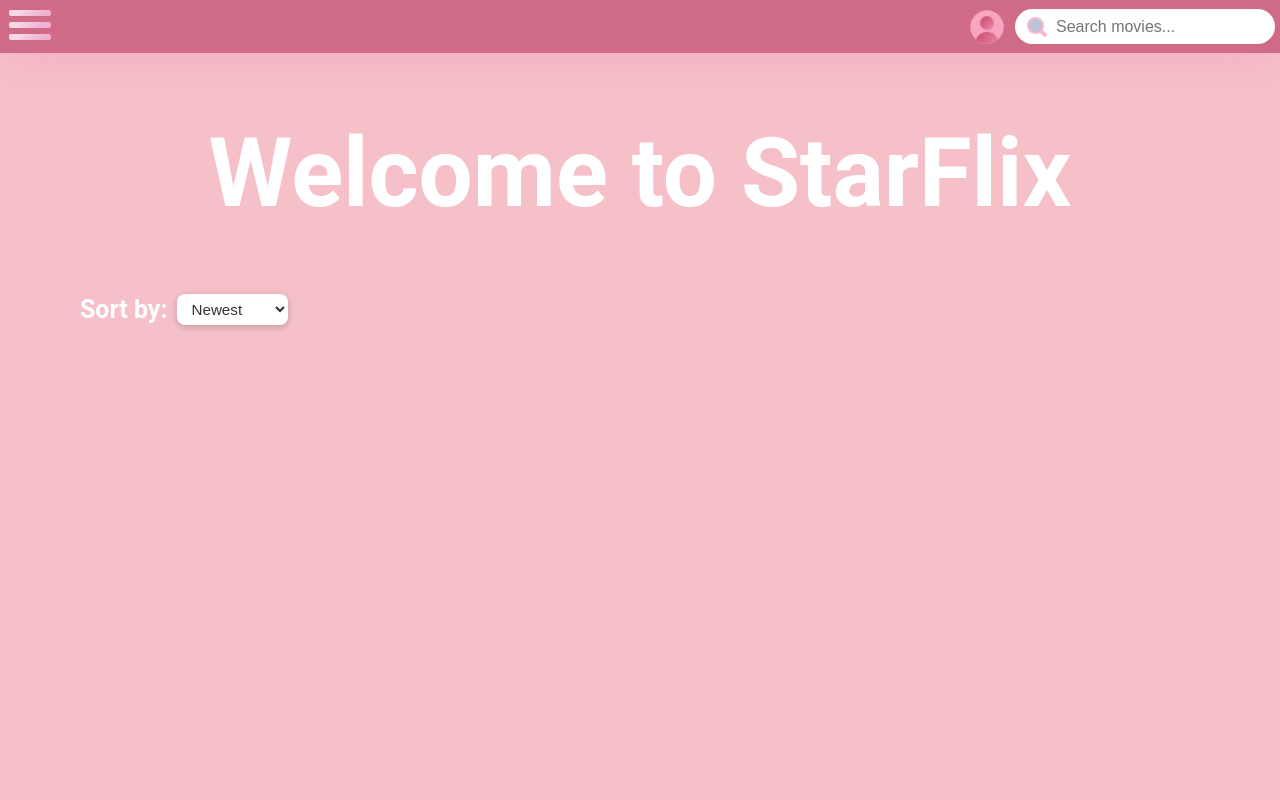
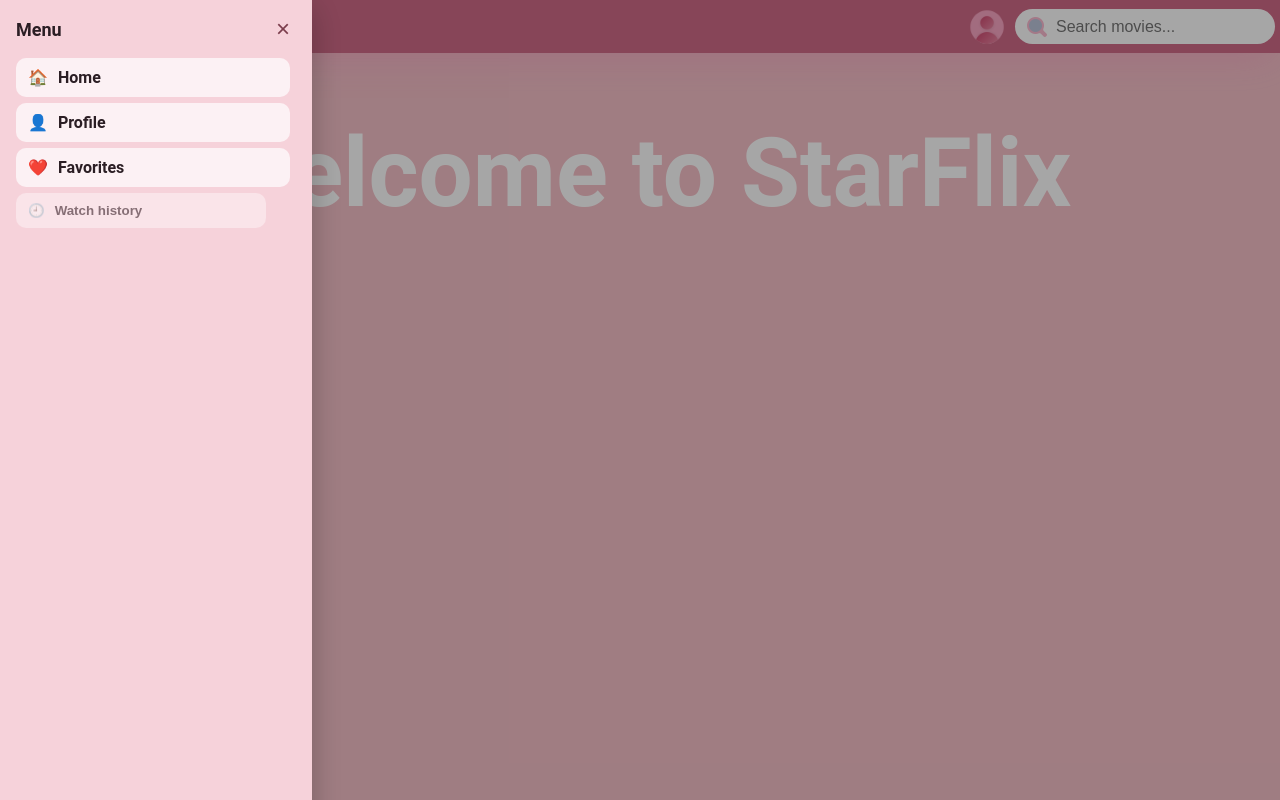
Before and after one commit to xDewitjuh/StarFlix, a website: page frontend/index.html in a window 1280 px wide. Both pictures are taken after a click on the button 30 px from the left and 26 px from the top of the page. Drawn offline with Linux system fonts and the light colour scheme; no server answers.

Commit message:
Add working sidebar menu with navigation and improved layout

```diff
--- a/frontend/css/main.css
+++ b/frontend/css/main.css
@@ -20,7 +20,20 @@ header {
 #menu-button {
   background: none;
   border: none;
+   cursor: pointer;
+  transition: transform 0.2s ease, opacity 0.2s ease;
 }
+
+#menu-button:hover {
+  transform: scale(1.1);
+  opacity: 0.85;
+}
+
+#menu-button:active {
+  transform: scale(0.95);
+  opacity: 0.75;
+}
+
 #search-container {
   display: flex;
   align-items: center;
@@ -924,3 +937,135 @@ input[type="password"] {
   font-weight: 400;      /* keep this regular weight */
   margin-top: 0;         /* remove extra spacing above */
 }
+
+/* === Drawer (slide-out sidebar) === */
+.drawer {
+  position: fixed;
+  inset: 0;
+  pointer-events: none;
+  z-index: 1000;
+}
+
+.drawer__overlay {
+  position: absolute;
+  inset: 0;
+  background: rgba(0, 0, 0, 0.35);
+  opacity: 0;
+  transition: opacity .2s ease;
+  border: 0;
+}
+
+.drawer__panel {
+  position: absolute;
+  top: 0;
+  left: 0;
+  height: 100%;
+  width: 280px;
+  max-width: 86vw;
+  background: #f6d2da;              /* matches your pink theme */
+  box-shadow: 0 10px 30px rgba(0,0,0,.25);
+transform: translateX(-105%);
+  transition: transform .25s ease;
+  display: flex;
+  flex-direction: column;
+  padding: 16px;
+}
+
+.drawer {
+  overflow-x: hidden;
+}
+
+
+.drawer--open {
+  pointer-events: auto;
+}
+
+.drawer--open .drawer__overlay {
+  opacity: 1;
+}
+
+.drawer--open .drawer__panel {
+  transform: translateX(0);
+}
+
+.drawer__header {
+  display: flex;
+  align-items: center;
+  justify-content: space-between;
+  margin-bottom: 8px;
+}
+
+.drawer__title {
+  margin: 0;
+  font-size: 1.125rem;
+  font-weight: 700;
+  color: #2b1e24;
+}
+
+.drawer__close {
+  appearance: none;
+  background: transparent;
+  border: none;
+  font-size: 1.5rem;
+  line-height: 1;
+  cursor: pointer;
+  color: #7b3d4c;
+}
+
+.drawer__list {
+  list-style: none;
+  margin: 8px 0 0;
+  padding: 0;
+  display: grid;
+  gap: 6px;
+}
+
+.drawer__link {
+  display: flex;
+  align-items: center;
+  gap: 10px;
+  width: 100%;
+  padding: 10px 12px;
+  border-radius: 10px;
+  text-decoration: none;
+  background: rgba(255,255,255,0.7);
+  color: #2b1e24;
+  font-weight: 600;
+  border: none; /* also used on <button> variant */
+  cursor: pointer;
+  max-width: 250px;
+}
+
+.drawer__link:hover {
+  background: rgba(255,255,255,0.9);
+}
+
+.drawer__link[aria-current="page"] {
+  outline: 2px solid #a24e62; /* active page indicator */
+  background: #fff;
+}
+
+.drawer__link--disabled {
+  opacity: .55;
+  cursor: not-allowed;
+}
+
+/* Optional: lock scroll when drawer is open */
+.body--lock-scroll {
+  overflow: hidden;
+}
+
+/* Container that holds the menu links */
+#side-menu {
+  display: flex;
+  flex-direction: column;
+  align-items: center; /* Centers the buttons horizontally */
+  padding: 1rem;       /* Adds space around them */
+}
+
+/* Each menu link/button */
+.menu-item {
+  width: 80%; /* Keeps them within the menu with some margin */
+  margin: 0.5rem 0;
+  text-align: left;
+}
--- a/frontend/index.html
+++ b/frontend/index.html
@@ -26,6 +26,31 @@
         <h1>Welcome to StarFlix</h1>
     </div>
 
+<!-- Slide-out menu drawer -->
+<nav id="app-drawer" class="drawer" aria-hidden="true">
+  <button class="drawer__overlay" tabindex="-1" aria-label="Close menu"></button>
+
+  <div class="drawer__panel" role="dialog" aria-modal="true" aria-label="Main menu">
+    <div class="drawer__header">
+      <h2 class="drawer__title">Menu</h2>
+      <button class="drawer__close" type="button" aria-label="Close menu">×</button>
+    </div>
+
+    <ul class="drawer__list">
+      <li><a href="/"            class="drawer__link" data-route="/">🏠 <span>Home</span></a></li>
+      <li><a href="/profile.html" class="drawer__link" data-route="/profile.html">👤 <span>Profile</span></a></li>
+      <li><a href="/favorites.html" class="drawer__link" data-route="/favorites.html">❤️ <span>Favorites</span></a></li>
+      <li>
+        <button class="drawer__link drawer__link--disabled" type="button" title="Coming soon">
+          🕘 <span>Watch history</span>
+        </button>
+      </li>
+    </ul>
+  </div>
+</nav>
+
+
+
 <!-- Sorting controls -->
 <div class="sort-controls">
   <label for="sort-select">Sort by:</label>
@@ -41,6 +66,8 @@
     </div>
 
     <script src="js/session.js"></script>
+    <script src="js/menu.js" defer></script>
+
 
 </body>
 
--- /dev/null
+++ b/frontend/js/menu.js
@@ -0,0 +1,68 @@
+// frontend/js/menu.js
+(() => {
+  const drawer = document.getElementById('app-drawer');
+  const overlay = drawer?.querySelector('.drawer__overlay');
+  const panel   = drawer?.querySelector('.drawer__panel');
+  const closeBtn = drawer?.querySelector('.drawer__close');
+  const listLinks = [...drawer?.querySelectorAll('.drawer__link') || []];
+
+  const opener = document.getElementById('menu-button');
+
+  if (!drawer || !opener) return;
+
+  // Track previous focus to return to it on close
+  let lastFocused = null;
+
+  function openDrawer() {
+    lastFocused = document.activeElement;
+    document.body.classList.add('body--lock-scroll');
+    drawer.classList.add('drawer--open');
+    drawer.setAttribute('aria-hidden', 'false');
+    opener.setAttribute('aria-expanded', 'true');
+
+    // Focus the first focusable element inside the panel
+    const focusable = panel.querySelector('button, a, [tabindex]:not([tabindex="-1"])');
+    (focusable || closeBtn || panel).focus();
+  }
+
+  function closeDrawer() {
+    document.body.classList.remove('body--lock-scroll');
+    drawer.classList.remove('drawer--open');
+    drawer.setAttribute('aria-hidden', 'true');
+    opener.setAttribute('aria-expanded', 'false');
+    if (lastFocused && typeof lastFocused.focus === 'function') {
+      lastFocused.focus();
+    }
+  }
+
+  // Open/close handlers
+  opener.addEventListener('click', openDrawer);
+  overlay?.addEventListener('click', closeDrawer);
+  closeBtn?.addEventListener('click', closeDrawer);
+
+  // ESC to close
+  document.addEventListener('keydown', (e) => {
+    if (e.key === 'Escape' && drawer.classList.contains('drawer--open')) {
+      e.preventDefault();
+      closeDrawer();
+    }
+  });
+
+  // Close when clicking a real navigation link
+  listLinks.forEach((el) => {
+    if (el.tagName === 'A') {
+      el.addEventListener('click', () => closeDrawer());
+    }
+  });
+
+  // Mark current page
+  const here = location.pathname.replace(/\/+$/, '') || '/';
+  listLinks.forEach((el) => {
+    const route = el.getAttribute('data-route');
+    if (!route) return;
+    const norm = route.replace(/\/+$/, '') || '/';
+    if (norm === here) {
+      el.setAttribute('aria-current', 'page');
+    }
+  });
+})();
```
Also changed, not shown: frontend/favorites.html (+25 -0 lines), frontend/moviepage.html (+25 -0 lines).
